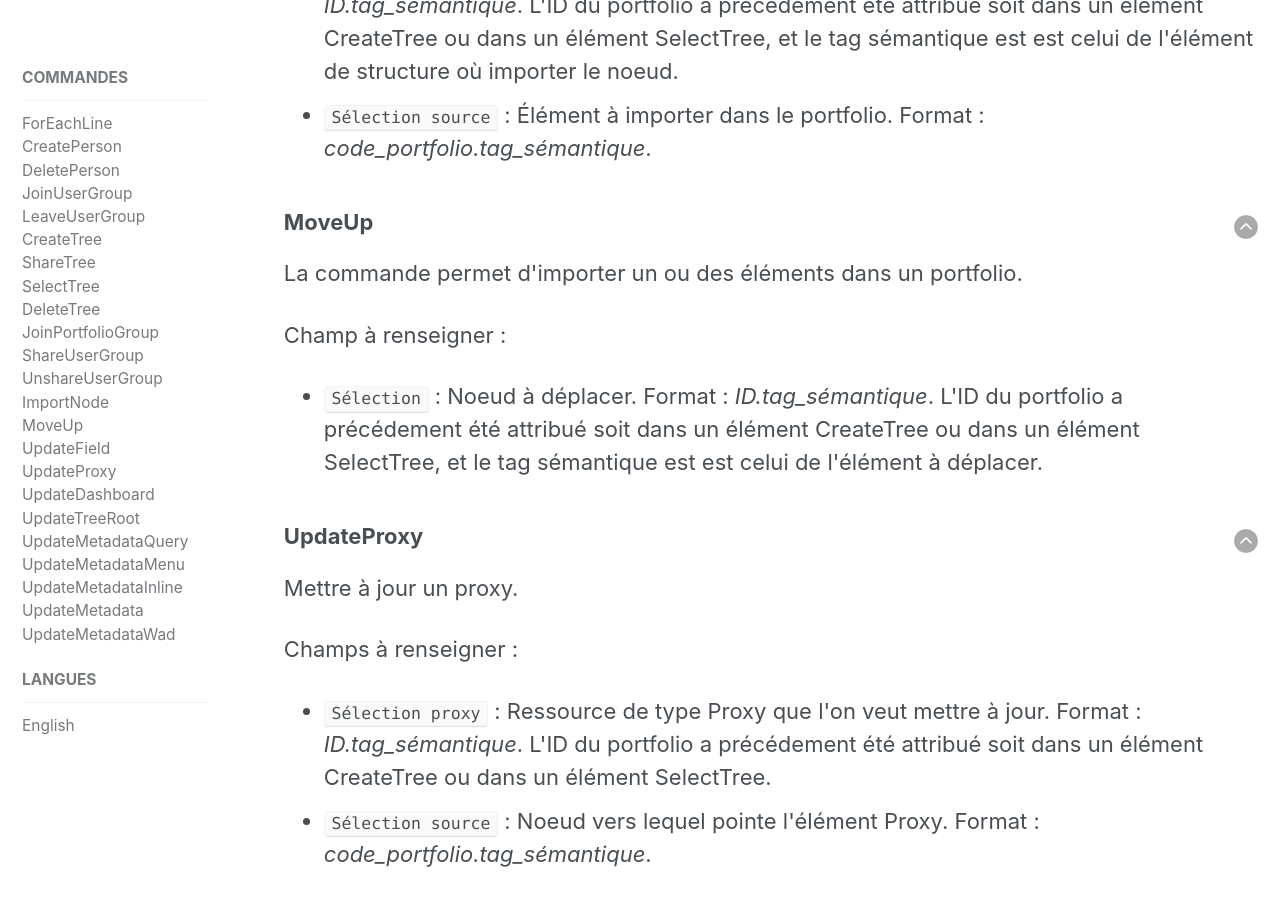
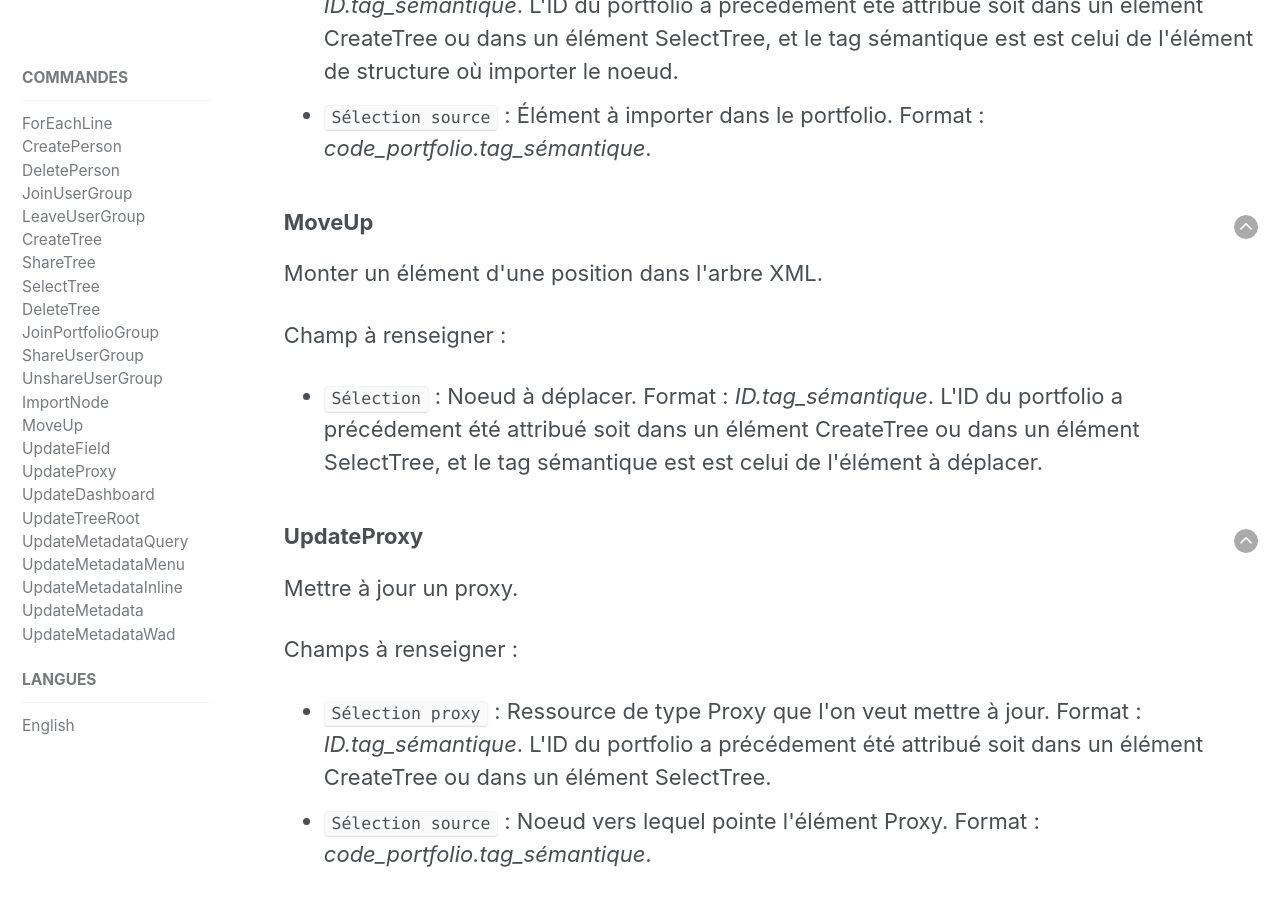
Before and after one commit to karutaproject/karuta-frontend-documentation, a Jekyll site: the page built from _pages/batch_fr.html, in a window 1280 px wide and 900 px high, scrolled down 10941 px. Built offline with Jekyll 4.4.1, drawn with Linux system fonts in a browser that asks for light colours.

Commit message:
Correction batch

```diff
--- a/_pages/batch_fr.html
+++ b/_pages/batch_fr.html
@@ -392,7 +392,7 @@ sidebar:
 <article>
 	<a style='float:right' href='#top'><img src='../assets/img/arrow-up.png'/></a>
 	<h3 id='move-up'>MoveUp</h3>
-	<p>La commande permet d'importer un ou des éléments dans un portfolio.</p>
+	<p>Monter un élément d'une position dans l'arbre XML.</p>
 	<p>Champ à renseigner&nbsp;:</p>
 	<ul>
 		<li>
@@ -560,7 +560,6 @@ sidebar:
 		<li>
 			<code>Valeur</code>&nbsp;: Ajouter des éléments <i>select</i> pour des variables globales
 			ou locales du fichier CSV et/ou des éléments <i>value</i> pour spécifier directement des valeurs.
-
 		</li>
 	</ul>
 </article>
```
